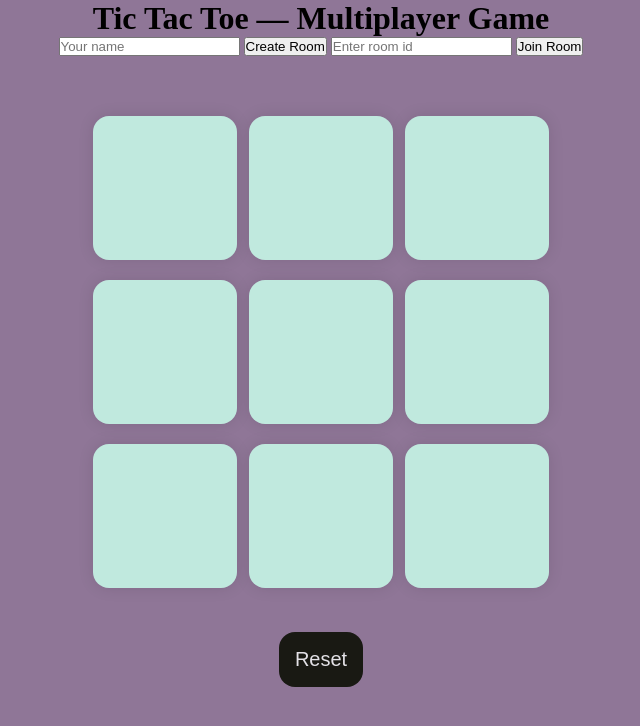
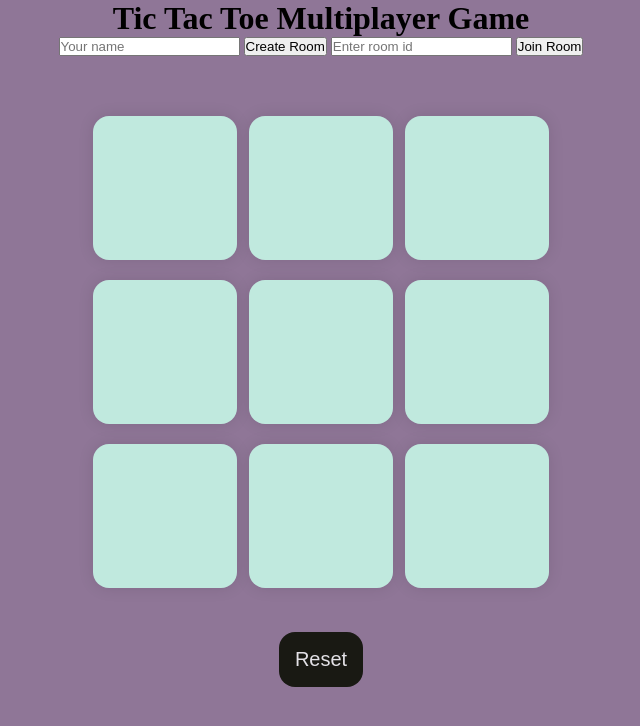
Before and after one commit to Sripad2003/Tic-Tac-Toe-Multiplayer-Game, a plain HTML site: page index.html in a window 1280 px wide. Shown: the whole page, without its empty margins (319-959 px from the left). Drawn offline with Linux system fonts and the light colour scheme.

Commit message:
deployed

```diff
--- a/index.html
+++ b/index.html
@@ -3,7 +3,7 @@
 <head>
   <meta charset="utf-8" />
   <meta name="viewport" content="width=device-width,initial-scale=1" />
-  <title>Tic-Tac-Toe — Multiplayer</title>
+  <title>Tic-Tac-Toe Multiplayer Game</title>
   <link rel="stylesheet" href="style.css" />
 </head>
 <body>
@@ -13,7 +13,7 @@
   </div>
 
   <main>
-    <h1>Tic Tac Toe — Multiplayer Game</h1>
+    <h1>Tic Tac Toe  Multiplayer Game</h1>
 
 
     <div id="room-controls" style="margin-bottom:1rem;">
```
